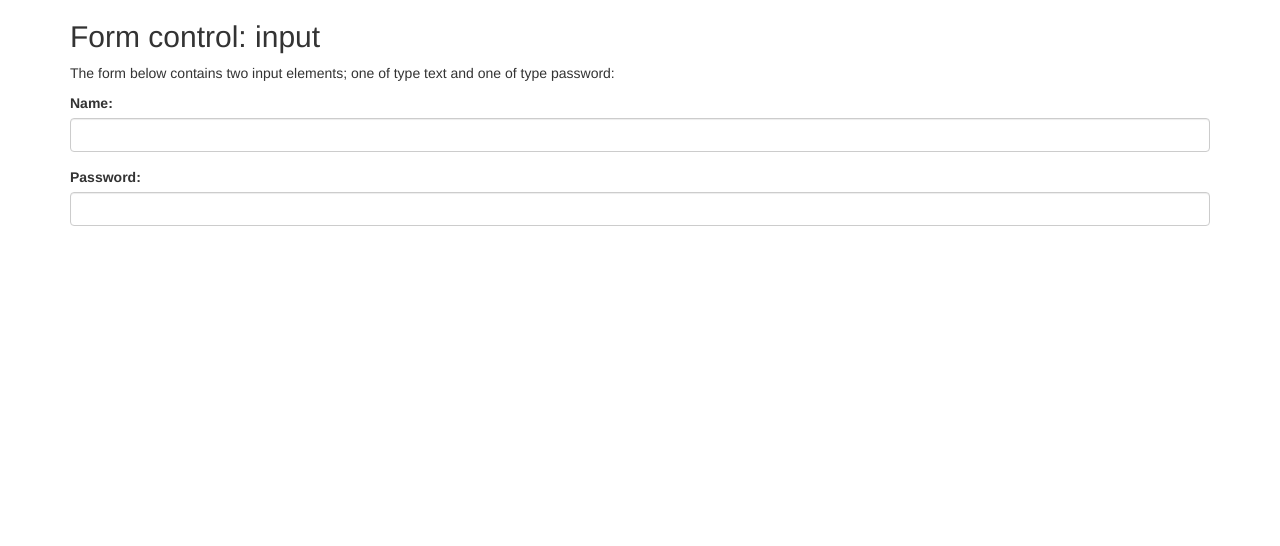
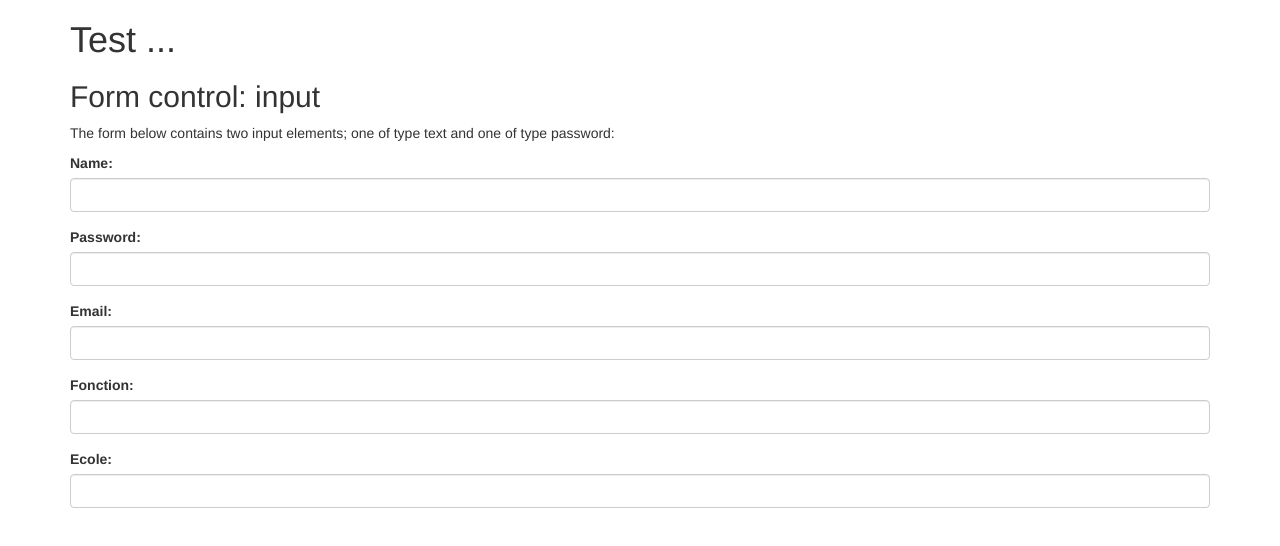
Before and after one commit to ILISI/test, a plain HTML site: page index.html in a window 1280 px wide. Drawn offline with nearby package versions, Linux system fonts and the light colour scheme.

Commit message:
ajouter des champs au form et titres

```diff
--- a/index.html
+++ b/index.html
@@ -1,7 +1,7 @@
 <!DOCTYPE html>
 <html lang="en">
 <head>
-  <title>Bootstrap Example</title>
+  <title>Test Projet Groupe</title>
   <meta charset="utf-8">
   <meta name="viewport" content="width=device-width, initial-scale=1">
   <link rel="stylesheet" href="https://maxcdn.bootstrapcdn.com/bootstrap/3.3.7/css/bootstrap.min.css">
@@ -11,6 +11,7 @@
 <body>
 
 <div class="container">
+  <h1>Test ... </h1>
   <h2>Form control: input</h2>
   <p>The form below contains two input elements; one of type text and one of type password:</p>
   <form>
@@ -22,6 +23,18 @@
       <label for="pwd">Password:</label>
       <input type="password" class="form-control" id="pwd">
     </div>
+    <div class="form-group">
+      <label for="usr">Email:</label>
+      <input type="text" class="form-control" id="usr">
+    </div>
+    <div class="form-group">
+      <label for="usr">Fonction:</label>
+      <input type="text" class="form-control" id="usr">
+    </div>
+    <div class="form-group">
+      <label for="usr">Ecole:</label>
+      <input type="text" class="form-control" id="usr">
+    </div>
   </form>
 </div>
 
```
